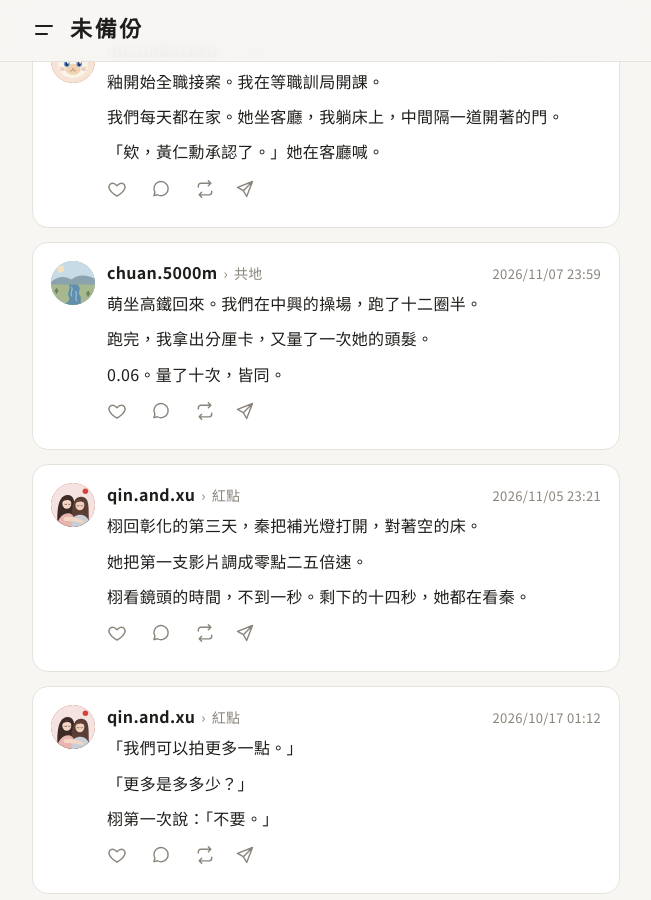
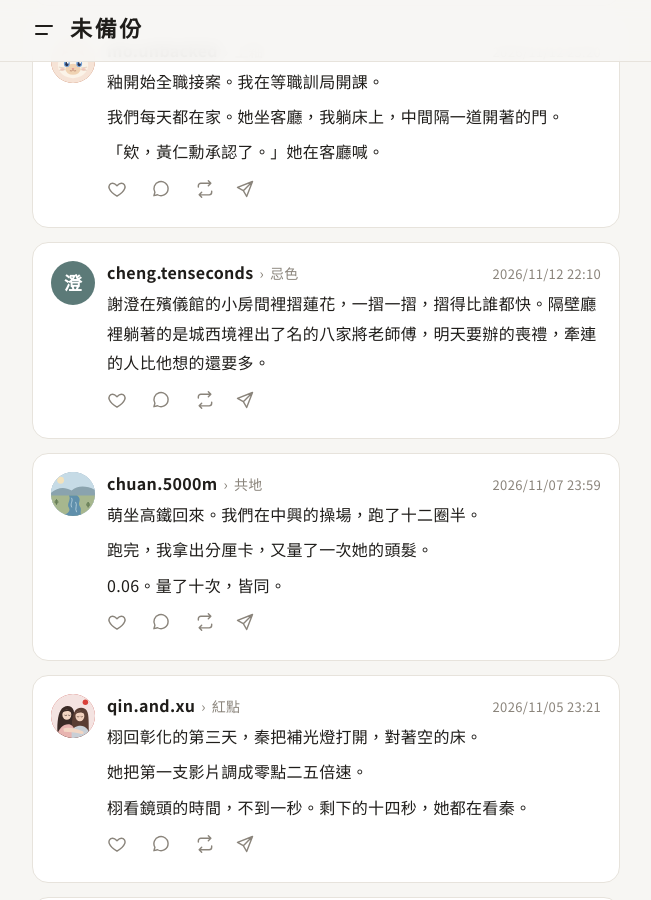
Before and after one commit to Sierra2121/weibeifen, a Jekyll site: the page built from index.html, in a window 1280 px wide and 900 px high, scrolled down 1446 px. Shown: the whole window, without its empty margins (314-965 px from the left). Built offline with Jekyll 4.4.1, drawn with Linux system fonts in a browser that asks for light colours; part of the change alters nothing that is shown.

Commit message:
新增《忌色》第一章〈摺蓮花〉
Co-Authored-By: Claude Sonnet 5 <noreply@anthropic.com>
Claude-Session: https://claude.ai/code/session_01VPttWTwQTqfJJZD6q2dX7d

```diff
--- a/_data/characters.yml
+++ b/_data/characters.yml
@@ -55,3 +55,10 @@ qin:
   glyph: 秦
   color: "#c8423a"
   bio: 情侶帳號「秦與栩，收音中」。拍她，也拍她看她的樣子。
+cheng:
+  name: 澄
+  handle: cheng.tenseconds
+  novel: hue
+  glyph: 澄
+  color: "#5c7a78"
+  bio: 二十五歲，在城西境的禮儀社工作。看得到別人身上的顏色，看不到自己的。
--- a/_data/novels.yml
+++ b/_data/novels.yml
@@ -19,3 +19,7 @@ hongdian:
   title: 紅點
   icon: 🔴
   blurb: 錄影中的那顆紅點。看得見的是被拍的，看不見的才是真的。
+hue:
+  title: 忌色
+  icon: 🎭
+  blurb: 台南府城。一個禮儀師看得到別人身上的顏色，一個八家將領隊看不到自己的。
--- /dev/null
+++ b/_posts/2026-11-12-hue01.md
@@ -0,0 +1,51 @@
+---
+layout: thread
+title: 摺蓮花
+character: cheng
+novel: hue
+chapter: 1
+teaser: |
+  謝澄在殯儀館的小房間裡摺蓮花，一摺一摺，摺得比誰都快。隔壁廳裡躺著的是城西境裡出了名的八家將老師傅，明天要辦的喪禮，牽連的人比他想的還要多。
+date: 2026-11-12 22:10:00 +0800
+---
+台南的七月，連風都是熱的。
+
+謝澄坐在殯儀館後面那間堆著紙紮和蓮花紙的小房間裡，膝上攤著一疊金黃色的蓮花紙。他手指動得很快，摺、壓、翻，一朵蓮花不用十秒。這是他進這行第三年學會的本事——手上的動作不需要腦子參與，腦子可以留著想別的事。
+
+房間外頭，鳳姨的聲音從走廊那端傳過來，跟誰在講電話，語氣壓得很低，但謝澄還是聽出幾個詞：「八家將」「溫家」「出山的時間」。
+
+他沒有停下手上的動作，只是耳朵豎了起來。
+
+明天要辦的喪禮，死者是城西境裡一個姓溫的老師傅，帶了三十幾年的八家將，整個境內的廟會幾乎都請過他出陣。謝澄沒見過這個人，只在接體的時候看過一眼——很瘦，手上有常年握令旗磨出來的厚繭，臉上的皺紋深得像刀刻的。
+
+***
+
+「一堆人要來。」鳳姨講完電話，推門進來，手裡端著兩碗剛買的虱目魚粥，往桌上一放。「廟方的人、陣頭的人、他兒子孫子，還有……」她頓了一下，看了謝澄一眼，「他那個徒弟。」
+
+謝澄把摺好的蓮花疊到一邊，接過碗：「徒弟？」
+
+「帶陣頭的那個。」鳳姨嘆了口氣，坐下來，聲音壓得更低。「你知道病毒之後，廟裡那些 Alpha 怎樣了吧？聞不到自己是什麼狀態，廟方不敢讓他們上陣，怕出事。這個徒弟，聽說是老師傅帶出來最得意的一個，領了十幾年的頭，現在……」她沒說下去，只是搖搖頭。
+
+謝澄低頭喝粥，沒接話。
+
+這種事他聽得太多了。市場裡賣菜的阿姨壓低聲音講隔壁攤的兒子「不能來了」，早餐店老闆娘跟客人抱怨某個熟客「現在不太敢坐太近」。台南這座城市，巷子窄，廟多，消息比誰跑得都快——誰家出了什麼事，隔天整條街都知道。
+
+只是這一次，謝澄會親眼看到。
+
+***
+
+他想起鳳姨常說的一句話：禮儀社是整個城裡最誠實的地方。進了靈堂，什麼身分、什麼位置都沒用，只剩下人跟人之間最後一次，真正的告別。
+
+吃完粥，謝澄把剩下的蓮花紙收進塑膠袋，走回靈堂。老師傅的遺體已經請進來了，棚子搭好，供桌上的香爆剛點上，白煙直直地往上竄，被頭頂的吊扇一吹，又歪歪斜斜散開。
+
+他站在供桌前，開始擺放蓮花。
+
+習慣性地，他抬眼看了一下四周——這是他每次進靈堂都會做的動作，沒人知道為什麼。
+
+空蕩蕩的廳裡，沒有活人，自然什麼顏色都看不到。只有供桌上那三支香的煙，一直一直往上飄，跟任何人的信息素都不一樣——那種煙是灰白色的，乾淨得近乎透明，他看了很多年，早就不覺得奇怪了。
+
+謝澄把最後一朵蓮花擺正，直起身。
+
+明天這裡會站滿了人。他想，那些他看得見、說不出口的顏色，大概會比平常更亂一點。
+
+他沒有特別去想，那個「得意徒弟」會是什麼顏色。
```
